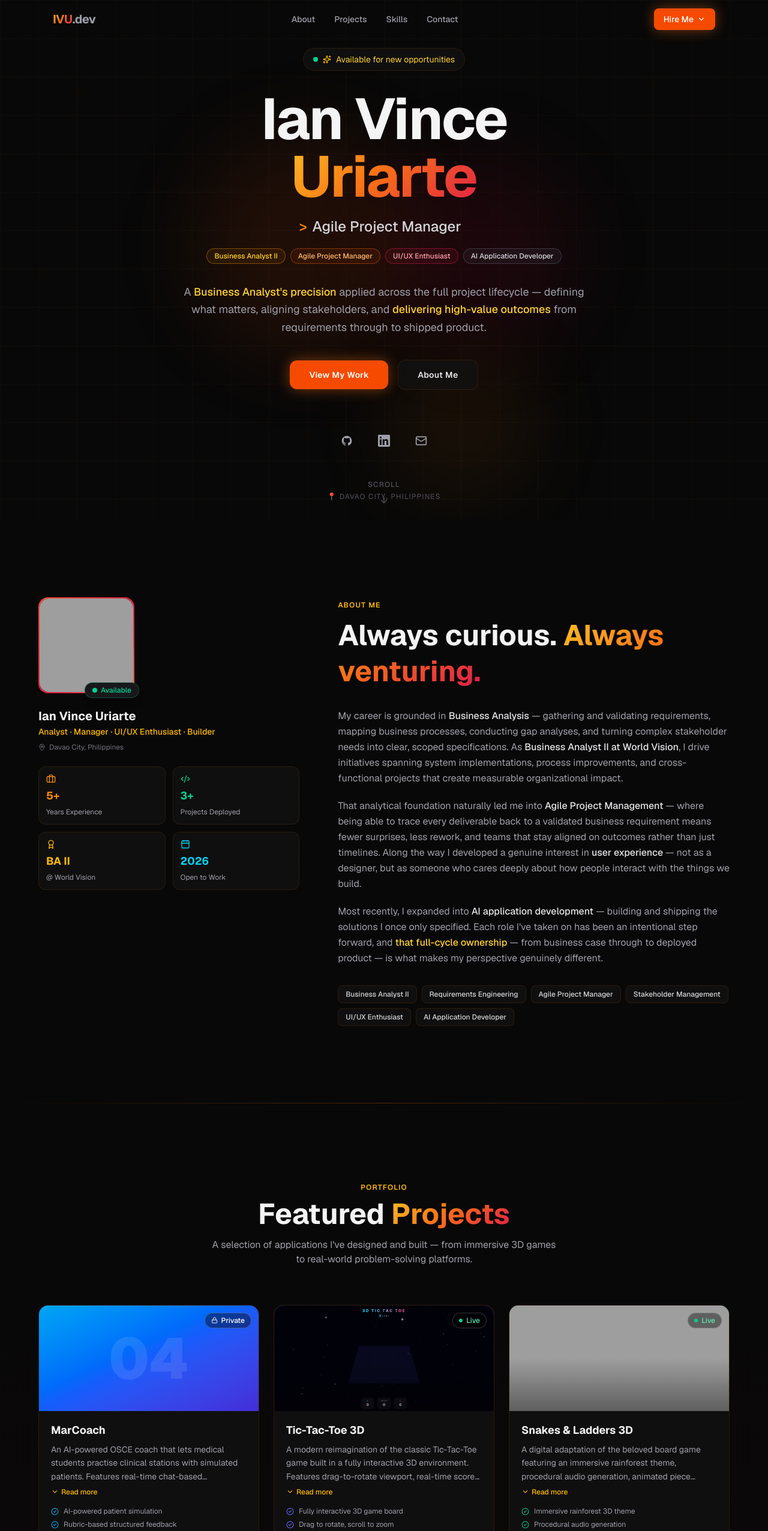
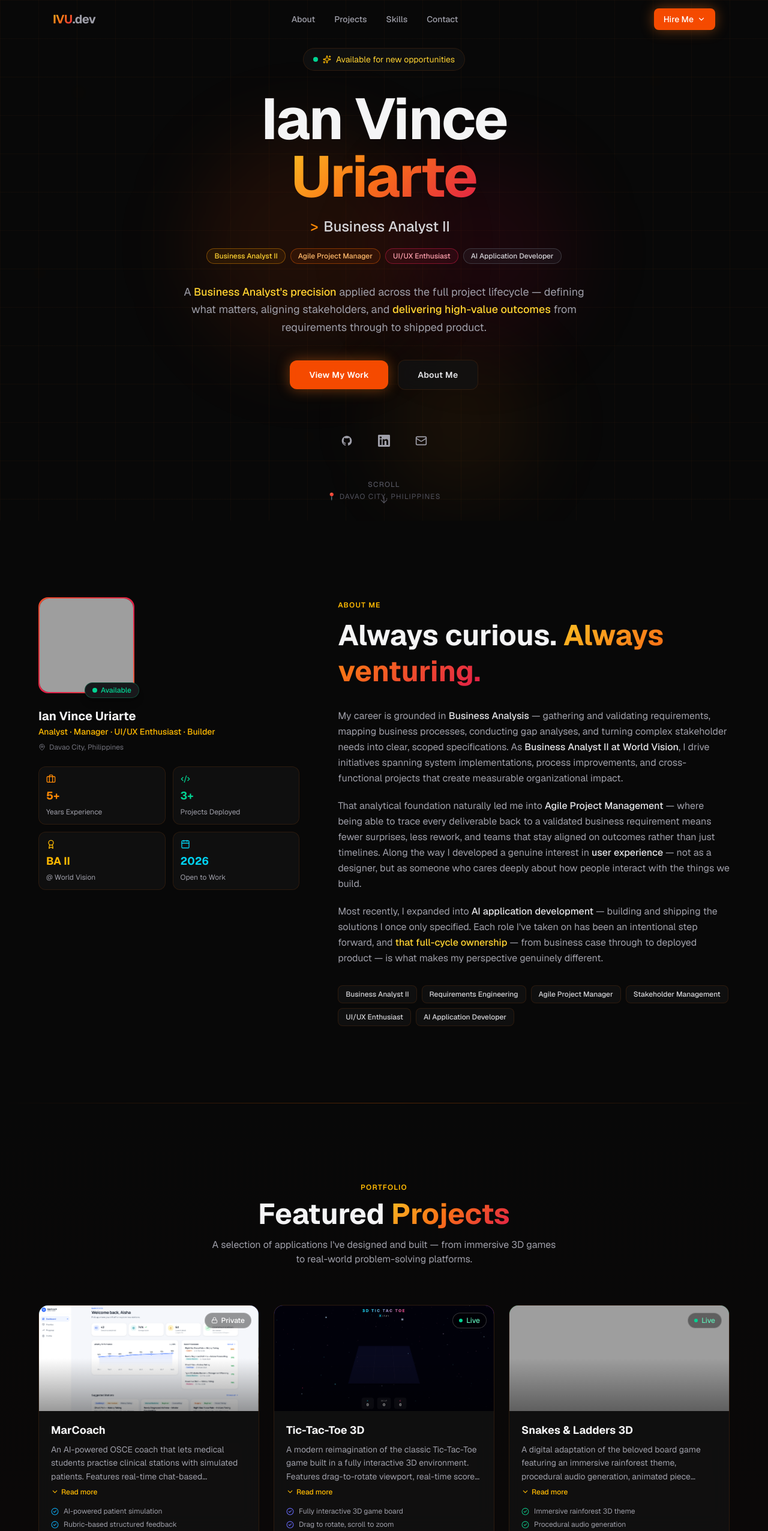
Before and after one commit to ivuriarte/Personal-Website, a Next.js app: page / in a window 1280 px wide. Shown: the top 2553 px of the page at 60% size. Built offline with nearby package versions, Linux system fonts and the light colour scheme; grey boxes are pictures that could not be loaded.

Commit message:
feat: add MarCoach screenshot + fix bugs
- Add MarCoach dashboard screenshot to Featured Projects
- Fix broken LinkedIn messaging URLs (slug format unsupported by compose endpoint)
- Fix typewriter hook memory leak (uncleaned nested setTimeout)
- Fix image sizes attribute to match actual grid layout

```diff
--- a/src/components/Contact.tsx
+++ b/src/components/Contact.tsx
@@ -151,7 +151,7 @@ export default function Contact() {
             Send me an email
           </a>
           <a
-            href="https://www.linkedin.com/messaging/compose/?recipient=ian-vince-uriarte-98887919b"
+            href="https://www.linkedin.com/in/ian-vince-uriarte-98887919b"
             target="_blank"
             rel="noopener noreferrer"
             className="inline-flex items-center gap-2 px-8 py-3.5 rounded-xl glass border border-sky-500/40 hover:border-sky-400/60 text-sky-300 hover:text-sky-200 font-semibold text-sm tracking-wide transition-all duration-200 w-full sm:w-auto justify-center"
--- a/src/components/Hero.tsx
+++ b/src/components/Hero.tsx
@@ -34,12 +34,13 @@ function useTypewriter(words: string[], speed = 80, pause = 2000) {
 
   useEffect(() => {
     const current = words[wordIndex];
+    let pauseTimeout: ReturnType<typeof setTimeout>;
     const timeout = setTimeout(
       () => {
         if (!isDeleting) {
           setDisplayText(current.substring(0, displayText.length + 1));
           if (displayText.length + 1 === current.length) {
-            setTimeout(() => setIsDeleting(true), pause);
+            pauseTimeout = setTimeout(() => setIsDeleting(true), pause);
           }
         } else {
           setDisplayText(current.substring(0, displayText.length - 1));
@@ -51,7 +52,10 @@ function useTypewriter(words: string[], speed = 80, pause = 2000) {
       },
       isDeleting ? speed / 2 : speed
     );
-    return () => clearTimeout(timeout);
+    return () => {
+      clearTimeout(timeout);
+      clearTimeout(pauseTimeout);
+    };
   }, [displayText, isDeleting, wordIndex, words, speed, pause]);
 
   return displayText;
--- a/src/components/Navigation.tsx
+++ b/src/components/Navigation.tsx
@@ -121,7 +121,7 @@ export default function Navigation() {
                     </a>
                     <div className="h-px bg-zinc-700/50" />
                     <a
-                      href="https://www.linkedin.com/messaging/compose/?recipient=ian-vince-uriarte-98887919b"
+                      href="https://www.linkedin.com/in/ian-vince-uriarte-98887919b"
                       target="_blank"
                       rel="noopener noreferrer"
                       onClick={() => setIsHireOpen(false)}
@@ -178,7 +178,7 @@ export default function Navigation() {
                   Hire Me — Send an Email
                 </a>
                 <a
-                  href="https://www.linkedin.com/messaging/compose/?recipient=ian-vince-uriarte-98887919b"
+                  href="https://www.linkedin.com/in/ian-vince-uriarte-98887919b"
                   target="_blank"
                   rel="noopener noreferrer"
                   onClick={() => setIsMobileOpen(false)}
--- a/src/components/Projects.tsx
+++ b/src/components/Projects.tsx
@@ -51,7 +51,7 @@ function ProjectCard({ project }: { project: Project }) {
             alt={`${project.title} screenshot`}
             fill
             className="object-cover object-top transition-transform duration-500 group-hover:scale-105"
-            sizes="(max-width: 768px) 100vw, (max-width: 1200px) 50vw, 33vw"
+            sizes="(max-width: 768px) 90vw, (max-width: 1200px) 45vw, 33vw"
           />
         ) : (
           <>
--- a/src/data/projects.ts
+++ b/src/data/projects.ts
@@ -21,6 +21,7 @@ export const projects: Project[] = [
       "An AI-powered OSCE coach that lets medical students practise clinical stations with simulated patients. Features real-time chat-based consultations, structured rubric evaluation, and detailed performance analytics across specialties.",
     tech: ["Next.js", "TypeScript", "Tailwind CSS", "Claude AI", "Zustand", "React Query"],
     isPrivate: true,
+    image: "/screenshots/marcoach.png",
     badge: "Private",
     gradient: "from-sky-500 via-blue-600 to-indigo-700",
     accentColor: "#0ea5e9",
```
Also changed, not shown: public/screenshots/marcoach.png (added).
